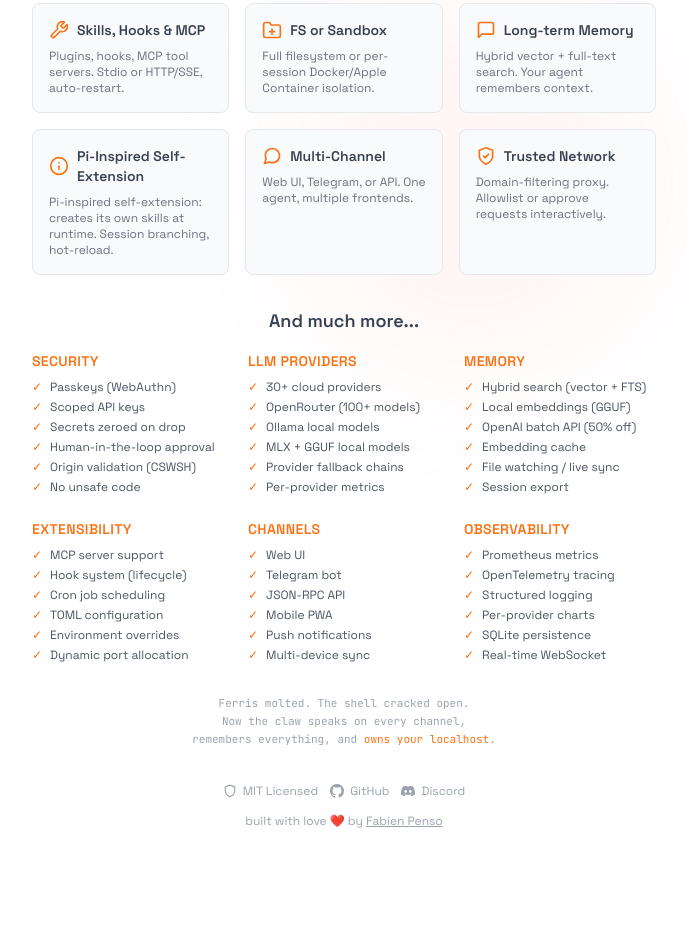
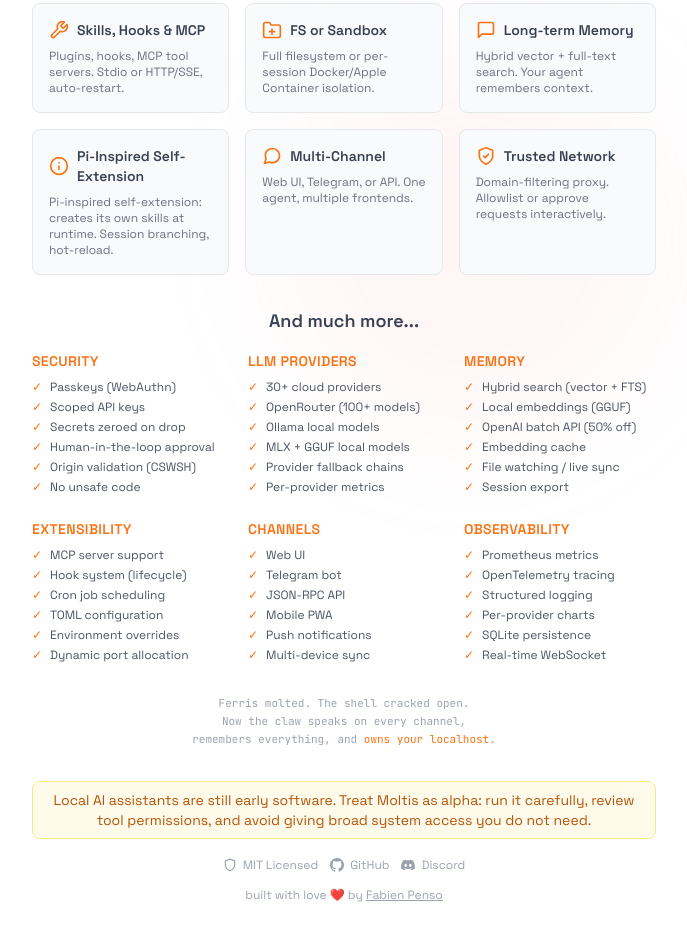
Before and after one commit to penso/moltis-website, a website: page index.html in a window 1280 px wide. Shown: the part 1081-2016 px from the top of the page, without its empty margins (296-983 px from the left). Before the commit the page ends 1942 px from the top, so only its background shows below. Drawn offline with nearby package versions, Linux system fonts and the light colour scheme.

Commit message:
Add homepage alpha safety guidance for local assistants

```diff
--- a/index.html
+++ b/index.html
@@ -468,6 +468,9 @@
             Now the claw speaks on every channel,<br>
             remembers everything, and <span class="text-orange-500 dark:text-orange-400">owns your localhost</span>.
         </p>
+        <p class="max-w-2xl mx-auto mb-4 text-xs sm:text-sm text-amber-700 dark:text-amber-300 bg-amber-50 dark:bg-amber-950/30 border border-amber-200 dark:border-amber-800 rounded-lg px-3 py-2">
+            Local AI assistants are still early software. Treat Moltis as alpha: run it carefully, review tool permissions, and avoid giving broad system access you do not need.
+        </p>
         <p class="inline-flex items-center gap-3 text-xs text-gray-400 dark:text-gray-600">
             <span class="inline-flex items-center gap-1.5">
                 <svg width="14" height="14" viewBox="0 0 24 24" fill="none" stroke="currentColor" stroke-width="2" stroke-linecap="round" stroke-linejoin="round"><path d="M12 22s8-4 8-10V5l-8-3-8 3v7c0 6 8 10 8 10z"/></svg>
```
